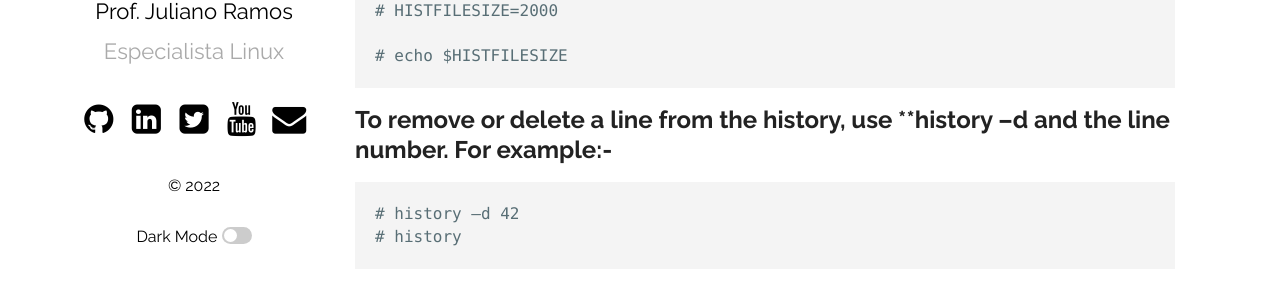
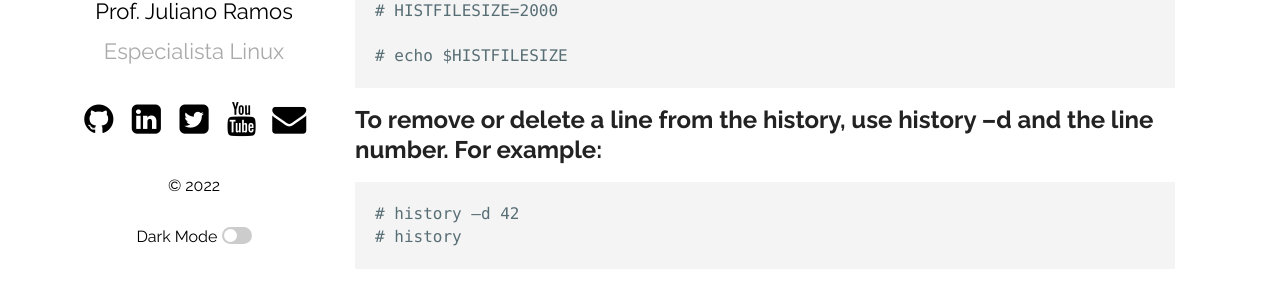
Before and after one commit to profjulianoramos/mentorialinux, a Jekyll site: the page built from _posts/2022-6-01-Aula8-laboratorio-history.md, in a window 1280 px wide and 900 px high, scrolled down 1454 px. Shown: the part 340-629 px from the top of the window. Built offline with Jekyll 4.4.1, drawn with Linux system fonts in a browser that asks for light colours; comment, search, counter and statistics services are not loaded.

````diff
--- a/_posts/2022-6-01-Aula8-laboratorio-history.md
+++ b/_posts/2022-6-01-Aula8-laboratorio-history.md
@@ -77,7 +77,8 @@ By default, in Red Hat 8, history contains the last 1000 commands. To verify it,
 # echo $HISTFILESIZE
 ```
 
-## To remove or delete a line from the history**, use **history –d** and the line number. For example:-
+## To remove or delete a line from the history, use **history –d** and the line number. For example:
+
 ```
 # history –d 42
 # history
````
